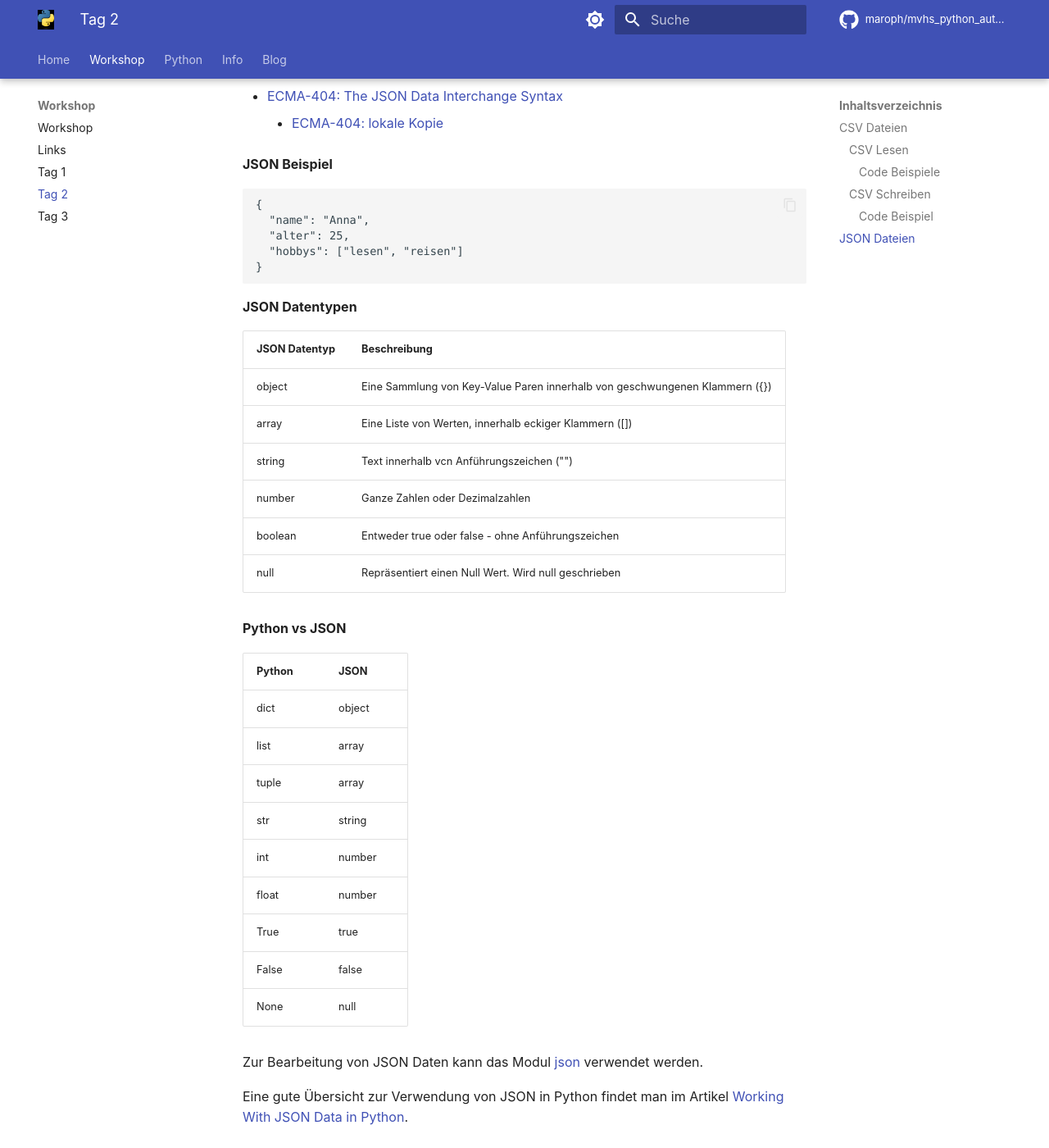
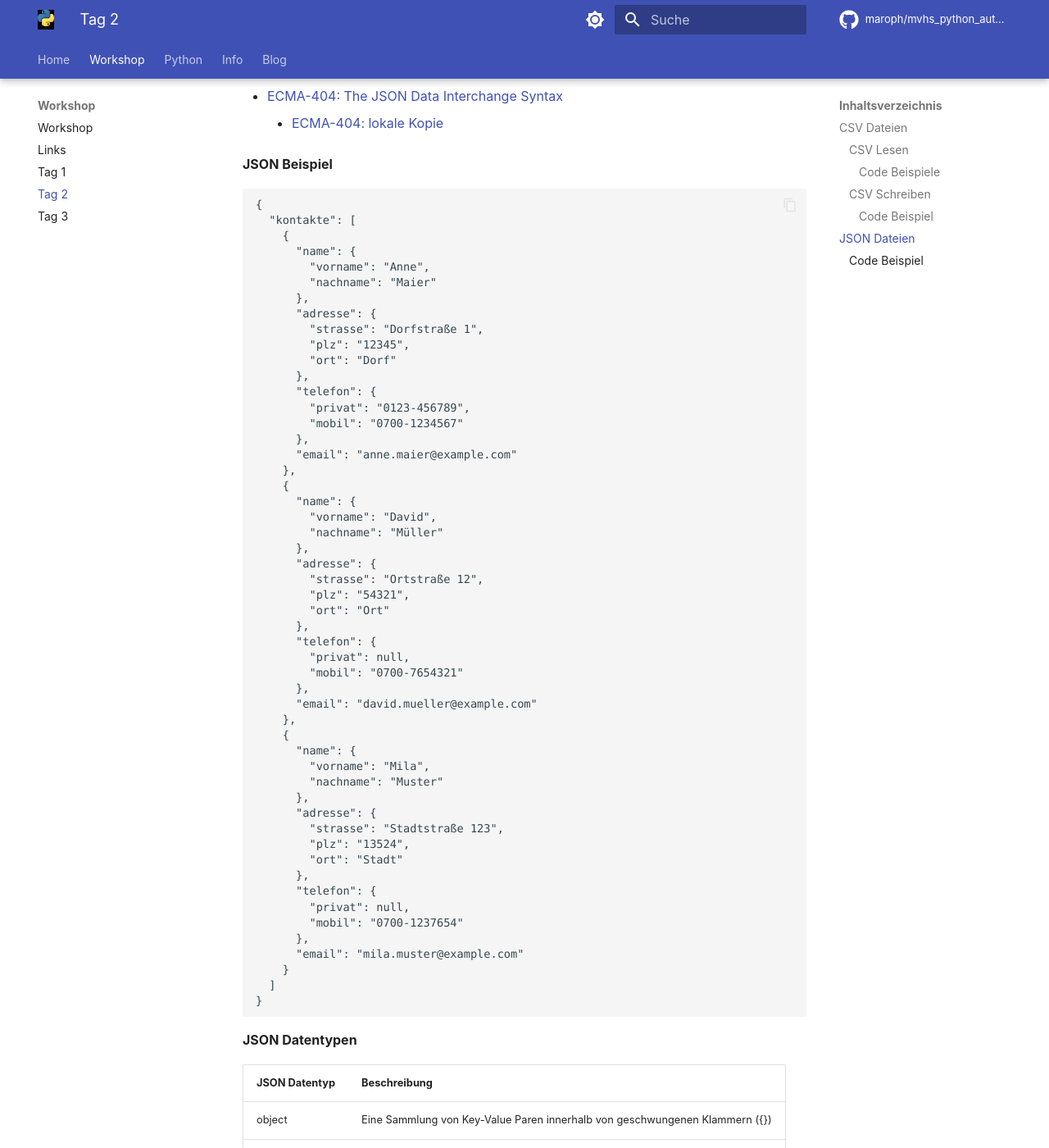
Before and after one commit to maroph/mvhs_python_automatisierung_scripting, an MkDocs documentation site: the page built from docs/workshop/tag2.md, in a window 1280 px wide and 1400 px high, scrolled down 3733 px. Shown: the whole window at 82% size. Built offline with MkDocs 1.6.1 and Material for MkDocs 9.7.7, drawn with Linux system fonts in a browser that asks for light colours; plug-ins that fetch from the network failed and are left out; comment, search, counter and statistics services are not loaded; some of the changed text lies outside the part shown.

Commit message:
add json samples

````diff
--- a/docs/workshop/tag2.md
+++ b/docs/workshop/tag2.md
@@ -211,9 +211,56 @@ Interchange Syntax](https://ecma-international.org/publications-and-standards/st
 
 ```
 {
-  "name": "Anna",
-  "alter": 25,
-  "hobbys": ["lesen", "reisen"]
+  "kontakte": [
+    {
+      "name": {
+        "vorname": "Anne",
+        "nachname": "Maier"
+      },
+      "adresse": {
+        "strasse": "Dorfstraße 1",
+        "plz": "12345",
+        "ort": "Dorf"
+      },
+      "telefon": {
+        "privat": "0123-456789",
+        "mobil": "0700-1234567"
+      },
+      "email": "anne.maier@example.com"
+    },
+    {
+      "name": {
+        "vorname": "David",
+        "nachname": "Müller"
+      },
+      "adresse": {
+        "strasse": "Ortstraße 12",
+        "plz": "54321",
+        "ort": "Ort"
+      },
+      "telefon": {
+        "privat": null,
+        "mobil": "0700-7654321"
+      },
+      "email": "david.mueller@example.com"
+    },
+    {
+      "name": {
+        "vorname": "Mila",
+        "nachname": "Muster"
+      },
+      "adresse": {
+        "strasse": "Stadtstraße 123",
+        "plz": "13524",
+        "ort": "Stadt"
+      },
+      "telefon": {
+        "privat": null,
+        "mobil": "0700-1237654"
+      },
+      "email": "mila.muster@example.com"
+    }
+  ]
 }
 ```
 
@@ -231,17 +278,17 @@ Interchange Syntax](https://ecma-international.org/publications-and-standards/st
 
 **Python vs JSON**
 
-| Python       | JSON   |
-|:-------------|:-------|
-| dict | object |
-| list | array  |
-| tuple | array  |
-| str | string |
-| int | number |
-| float | number |
-| True | true |
-| False | false |
-| None | null |
+| Python | JSON   |
+|:-------|:-------|
+| dict   | object |
+| list   | array  |
+| tuple  | array  |
+| str    | string |
+| int    | number |
+| float  | number |
+| True   | true   |
+| False  | false  |
+| None   | null   |
 
 Zur Bearbeitung von JSON Daten kann das Modul
 [json](https://docs.python.org/3/library/json.html)
@@ -250,3 +297,15 @@ verwendet werden.
 Eine gute Übersicht zur Verwendung von JSON in Python
 findet man im Artikel
 [Working With JSON Data in Python](https://realpython.com/python-json/).
+
+Es gibt - ähnlich zu
+[XML Schema](https://de.wikipedia.org/wiki/XML_Schema) -
+eine
+[JSON Schema](https://json-schema.org/)
+Spezifikation.
+
+#### Code Beispiel
+* [kontakte.json](https://raw.githubusercontent.com/maroph/mvhs_python_automatisierung_scripting/main/sources/tag2/kontakte.json)
+* [kontakte_schema.json](https://raw.githubusercontent.com/maroph/mvhs_python_automatisierung_scripting/main/sources/tag2/kontakte_schema.json)
+* [json_lesen.py](https://raw.githubusercontent.com/maroph/mvhs_python_automatisierung_scripting/main/sources/tag2/json_lesen.py)
+* [json_schreiben.py](https://raw.githubusercontent.com/maroph/mvhs_python_automatisierung_scripting/main/sources/tag2/json_schreiben.py)
````
Also changed, not shown: 6 other files.
